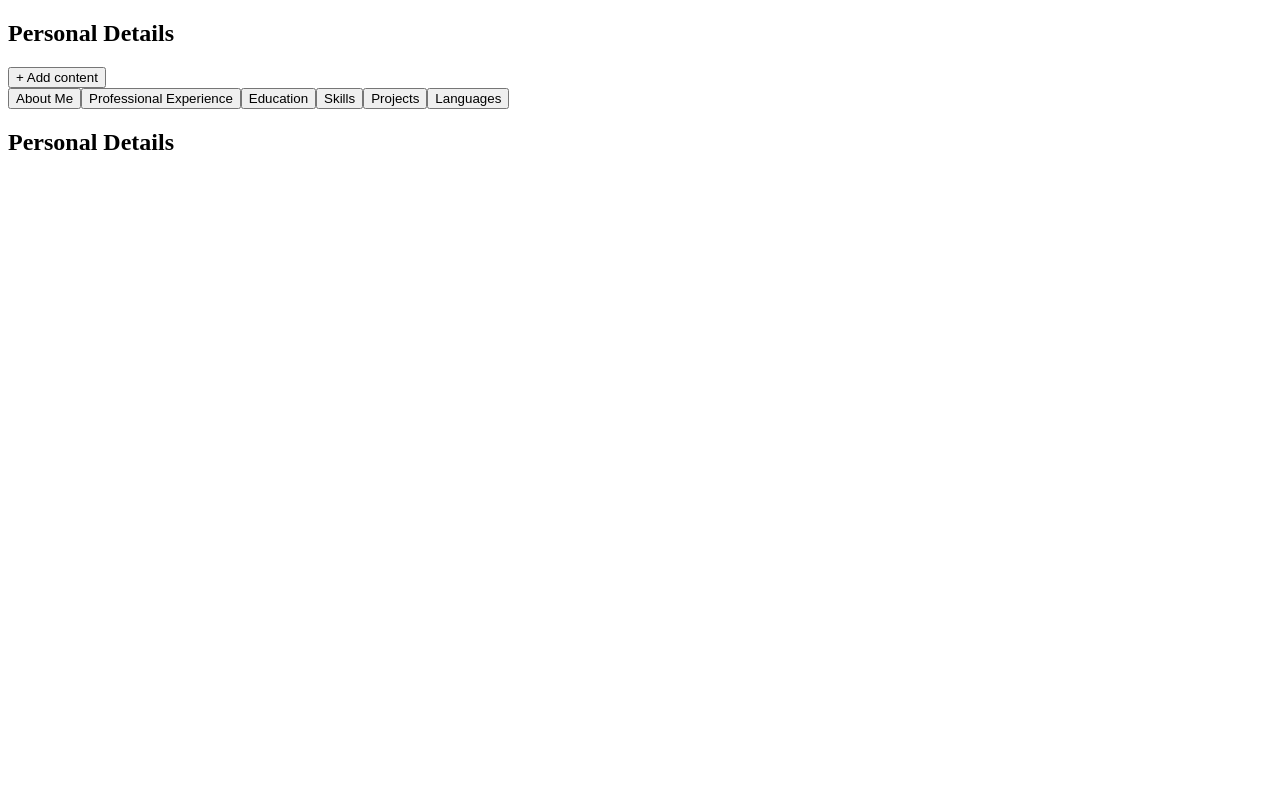
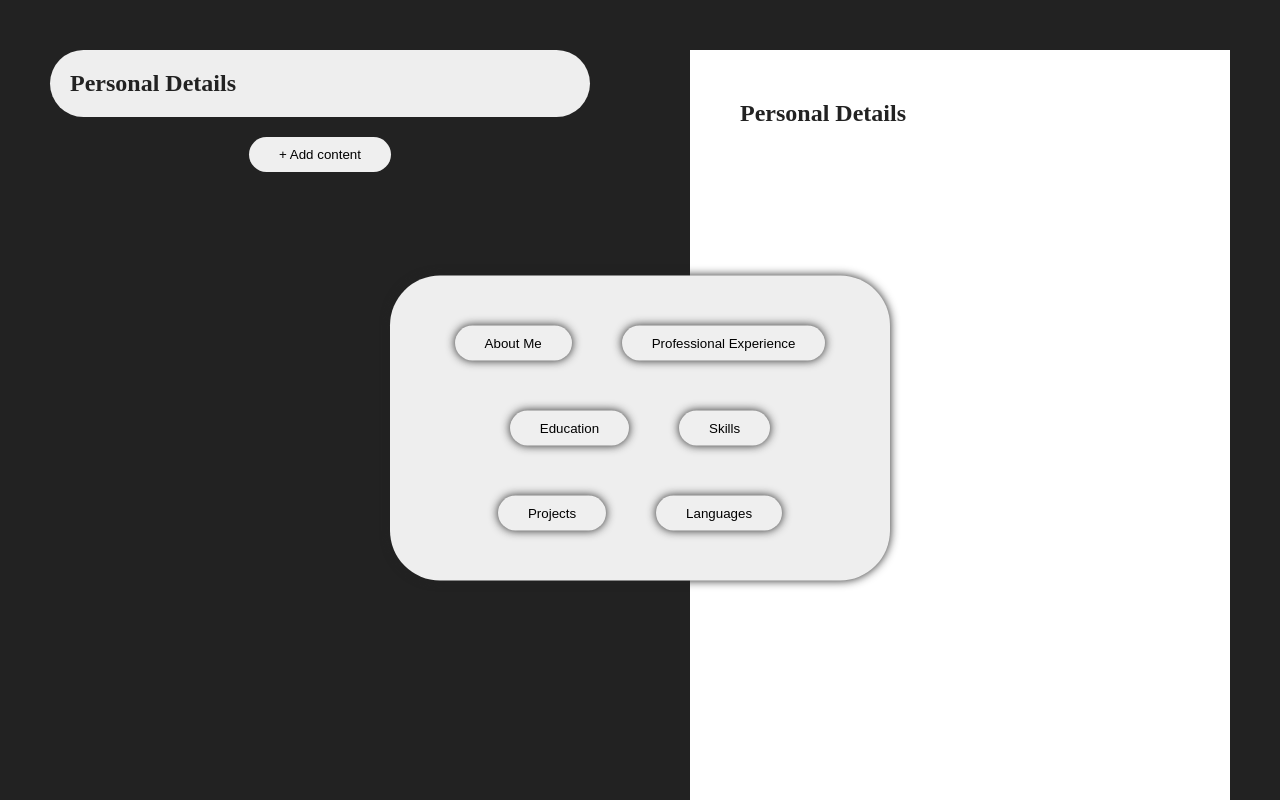
Before and after one commit to sergiogarciiam/cv-application, a React (Vite) app: page / in a window 1280 px wide. Both pictures are taken after a click on the button "+ Add content". Shown: the top 800 px of the page. Built offline with nearby package versions, Linux system fonts and the light colour scheme.

Commit message:
Add some style

```diff
--- a/src/App.jsx
+++ b/src/App.jsx
@@ -33,8 +33,8 @@ function App() {
   };
 
   return (
-    <>
-      <div>
+    <div className="page">
+      <div className="contents">
         {Object.keys(contents).map((key) => {
           if (contents[key].isShow) {
             return (
@@ -57,7 +57,7 @@ function App() {
       )}
 
       <Cv contents={contents}></Cv>
-    </>
+    </div>
   );
 }
 
--- /dev/null
+++ b/src/assets/styles/app.css
@@ -0,0 +1,113 @@
+:root {
+}
+
+* {
+  box-sizing: border-box;
+  padding: 0;
+  margin: 0;
+}
+
+body {
+  background-color: #222;
+  transition: opacity 300ms;
+}
+
+button {
+  padding: 10px 30px;
+  border-radius: 25px;
+  border: none;
+  cursor: pointer;
+}
+
+button:hover {
+  opacity: 0.5;
+}
+
+.page {
+  position: relative;
+
+  display: grid;
+  grid-template-columns: 1fr 1fr;
+}
+
+.contents {
+  display: flex;
+  flex-direction: column;
+  gap: 20px;
+  margin: 50px;
+}
+
+.specific-content {
+  background: #eee;
+  color: #222;
+  padding: 20px;
+  border-radius: 50px;
+
+  display: flex;
+  flex-direction: column;
+  gap: 20px;
+}
+
+.specific-content > h2 {
+  cursor: pointer;
+}
+
+.details {
+  display: grid;
+  grid-template-columns: 1fr 1fr;
+  gap: 50px;
+}
+
+.section {
+  display: flex;
+  flex-direction: column;
+  gap: 10px;
+  justify-content: center;
+}
+
+.section > label {
+  font-weight: bolder;
+}
+
+.specific-content > input,
+.section > input {
+  padding: 5px;
+  border-radius: 25px;
+}
+
+.contents > button {
+  align-self: center;
+}
+
+.categories {
+  position: absolute;
+  top: 50%;
+  left: 50%;
+  transform: translate(-50%, -90%);
+
+  display: flex;
+  gap: 50px;
+  flex-wrap: wrap;
+  justify-content: center;
+
+  width: 500px;
+  padding: 50px;
+  border-radius: 50px;
+
+  background-color: #eee;
+  box-shadow: 0px 0px 10px #222;
+}
+
+.categories > button {
+  box-shadow: 0px 0px 10px #222;
+}
+
+.cv {
+  margin: 50px;
+  padding: 50px;
+
+  height: 1000px;
+
+  background-color: #fff;
+  color: #222;
+}
--- a/src/components/Categories.jsx
+++ b/src/components/Categories.jsx
@@ -2,7 +2,7 @@ import Button from "./Button";
 
 function Categories({ contents, onClick }) {
   return (
-    <div>
+    <div className="categories">
       {Object.keys(contents).map((key) => {
         if (!contents[key].isShow) {
           return (
--- a/src/components/Content.jsx
+++ b/src/components/Content.jsx
@@ -2,7 +2,7 @@ import { useState } from "react";
 
 function Section({ id, data, changeData }) {
   return (
-    <div>
+    <div className="section">
       <label>{id}</label>
       <input value={data} id={id} onChange={changeData}></input>
     </div>
@@ -80,7 +80,7 @@ function Details({ data, changeData, changeList }) {
   };
 
   return (
-    <>
+    <div className="details">
       {data !== undefined &&
         Object.keys(data).map((key) => {
           if (key === "id" || key === "name" || key === "isShow") return null;
@@ -104,7 +104,7 @@ function Details({ data, changeData, changeList }) {
             );
           }
         })}
-    </>
+    </div>
   );
 }
 
@@ -128,7 +128,7 @@ function Content({ content, isActive, onClick, changeContent }) {
   };
 
   return (
-    <div>
+    <div className="specific-content">
       {!isActive && (
         <h2 id={content.id} onClick={onClick}>
           {content.name}
--- a/src/components/Cv.jsx
+++ b/src/components/Cv.jsx
@@ -1,7 +1,7 @@
 function List({ list }) {
   return list.map((object) => {
     return Object.keys(object).map((key) => {
-      if (key === "id" || object[key] === 0) return null;
+      if (key === "id" || object.id === 0) return null;
       else if (key === "name") return <h4 key={key}>{object[key]}</h4>;
       else return <p key={key}>{object[key]}</p>;
     });
@@ -19,7 +19,7 @@ function Element({ element }) {
 
 function Cv({ contents }) {
   return (
-    <div>
+    <div className="cv">
       {Object.keys(contents).map((key) => {
         if (contents[key].isShow)
           return <Element key={key} element={contents[key]}></Element>;
```
Also changed, not shown: src/main.jsx (+8 -6 lines).
